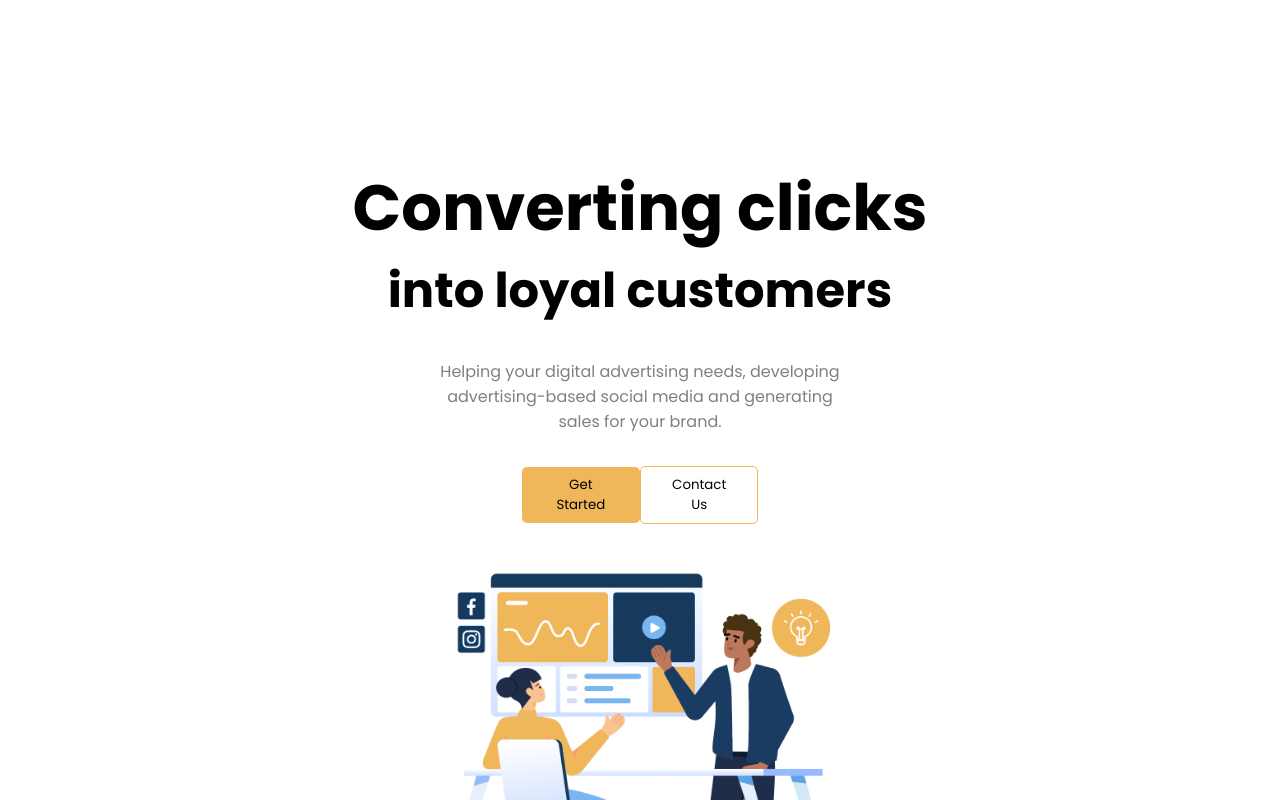
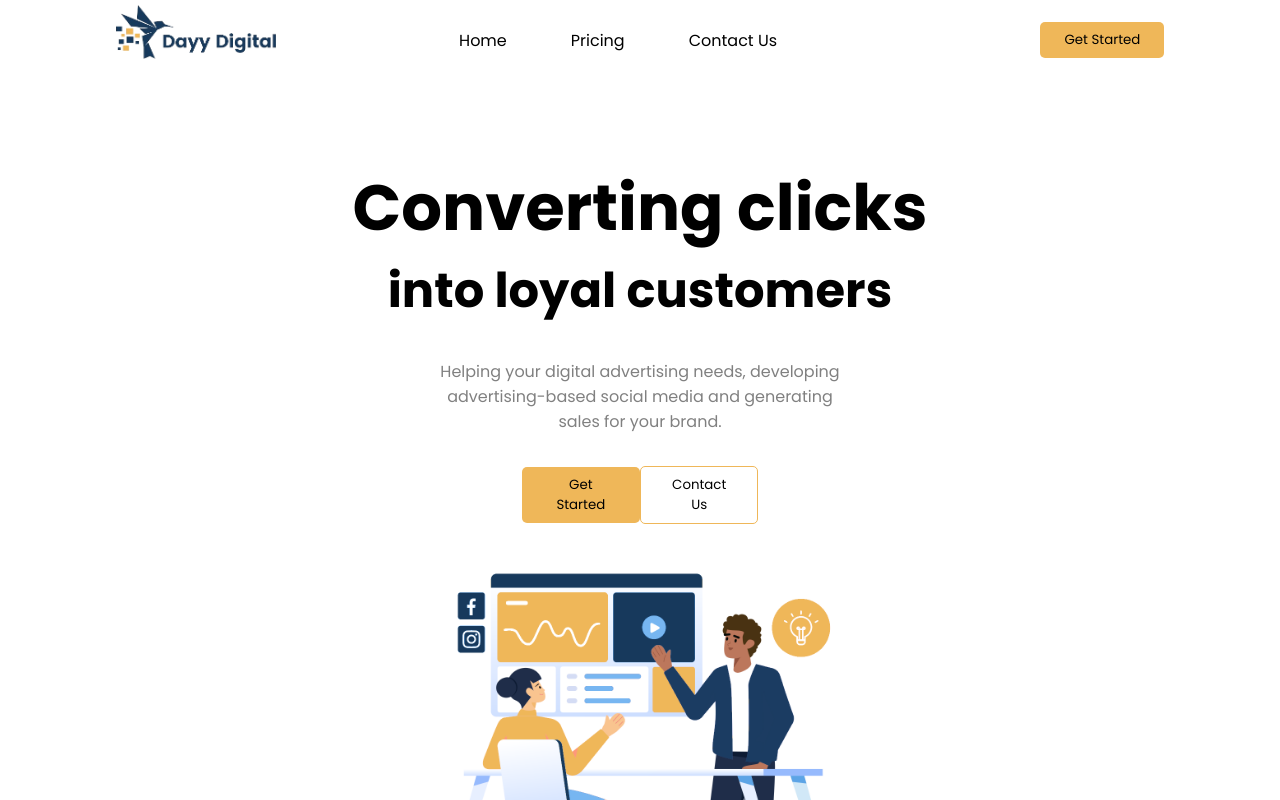
Before and after one commit to aurellesia/dayy-digital-website, a React (Create React App) app: page / in a window 1280 px wide. Shown: the top 800 px of the page. Built offline with nearby package versions, Linux system fonts and the light colour scheme.

Commit message:
navbar update

```diff
--- a/src/components/Navbar/index.jsx
+++ b/src/components/Navbar/index.jsx
@@ -6,7 +6,6 @@ const Navbar = () => {
   return (
     <>
       <div className="navbar">
-
         <img className="navbar-logo" src={logo} alt="navbar" />
         <ul className="navlink-wrapper">
           <li className="navlink">
--- a/src/pages/LandingPage/index.jsx
+++ b/src/pages/LandingPage/index.jsx
@@ -6,7 +6,7 @@ import Navbar from "../../components/Navbar";
 const LandingPage = () => {
   return (
     <>
-      {/* <Navbar /> */}
+      <Navbar />
       <div className="content">
         <Header />
         <Body />
--- a/src/styles/components/_body.scss
+++ b/src/styles/components/_body.scss
@@ -116,6 +116,7 @@
     width: 100%;
     background: #efb759;
     border-radius: 8px;
+    z-index: -1;
     .carousel-item {
 
       align-content: center;
--- a/src/styles/components/_navbar.scss
+++ b/src/styles/components/_navbar.scss
@@ -1,15 +1,15 @@
 .navbar {
   @include flex($justify: space-around);
   height: 4rem;
-  width: 90%;
+  width: 100%;
   position: fixed;
   background-color: $white;
-  padding: 5rem;
+  padding-top: 8px;
 
   .navbar-logo {
     width: 10rem;
     margin-right: -5rem;
-    margin-top: -2rem;
+    margin-top: -1rem;
   }
 
   .navlink-wrapper {
@@ -21,6 +21,7 @@
       padding: 1rem 2rem;
 
       .navtext {
+        padding-top: 3rem;
         &:hover {
           color: $blue-logo;
           transition: 0.3s;
```
